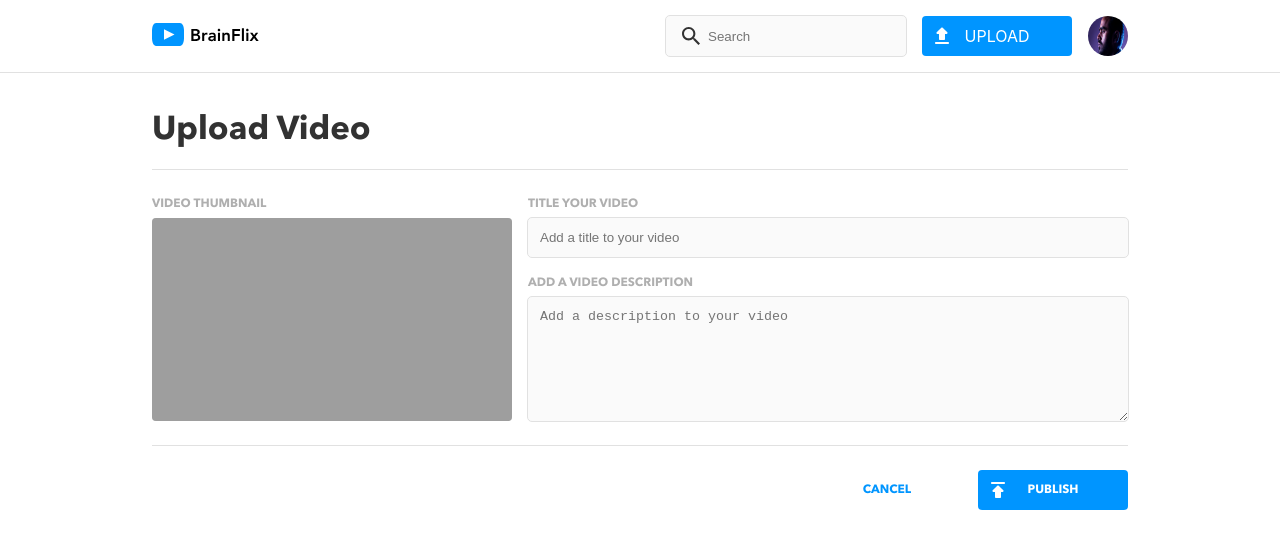
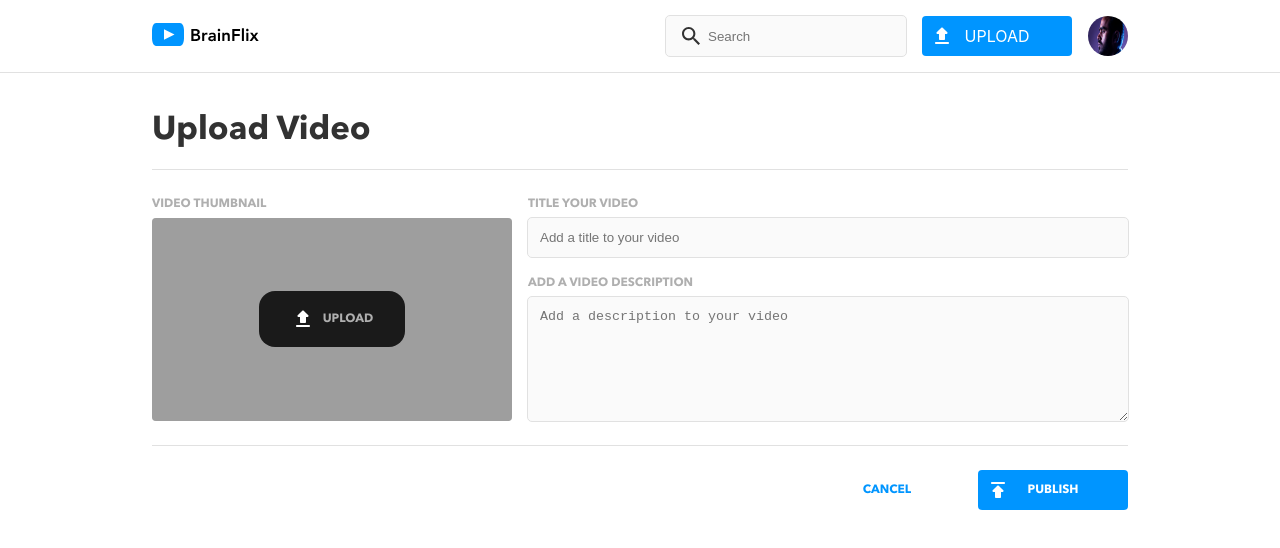
Before and after one commit to ganiular/video-web-demo, a React (Create React App) app: page /upload-video in a window 1280 px wide. Shown: the top 548 px of the page. Built offline with nearby package versions, Linux system fonts and the light colour scheme.

Commit message:
added upload input and button

```diff
--- a/src/components/VideoForm/VideoForm.js
+++ b/src/components/VideoForm/VideoForm.js
@@ -6,6 +6,7 @@ import Message from '../Message/Message';
 import './VideoForm.scss';
 import { useNavigate } from 'react-router-dom';
 import axios from 'axios';
+import uploadIcon from '../../assets/icons/upload.svg';
 
 function VideoForm() {
     const navigate = useNavigate()
@@ -56,8 +57,14 @@ function VideoForm() {
                 <div className='divider not-mobile'></div>
                 <div className="video-form__fields">
                     <div className='video-form__field'>
-                        <label>VIDEO THUMBNAIL</label>
-                        <img className='video-form__image' src={videoThumbnailUrl} alt="Video thumbnail" />
+                        <label htmlFor='poster'>VIDEO THUMBNAIL</label>
+                        <div class="video-form__poster">
+                            <img className='video-form__image' src={videoThumbnailUrl} alt="Video thumbnail" />
+                            <label htmlFor='poster' className='video-form__upload'>
+                                <img src={uploadIcon} alt='Upload' />
+                                <div>UPLOAD</div></label>
+                            <input type='file' name='poster' />
+                        </div>
                     </div>
                     <div className='video-form__set'>
                         <div className='video-form__field'>
--- a/src/components/VideoForm/VideoForm.scss
+++ b/src/components/VideoForm/VideoForm.scss
@@ -5,8 +5,6 @@
     display: flex;
     flex-direction: column;
     gap: 16px;
-
-
 
     &__fields {
         display: flex;
@@ -24,11 +22,28 @@
         }
     }
 
+    &__poster {
+        position: relative;
+        display: flex;
+        align-items: center;
+        justify-content: center;
+    }
+
     &__image {
         width: 100%;
         background-color: $mercury-color;
         aspect-ratio: 16/9;
         border-radius: 4px;
+    }
+
+    &__upload {
+        position: absolute;
+        background-color: #000000d5;
+        padding: 16px 32px;
+        border-radius: 16px;
+        display: flex;
+        align-items: center;
+        gap: 8px
     }
 
     &__set {
@@ -74,6 +89,10 @@
         resize: vertical;
         height: 100px;
     }
+
+    input[type=file] {
+        display: none;
+    }
 }
 
 @include tablet {
```
